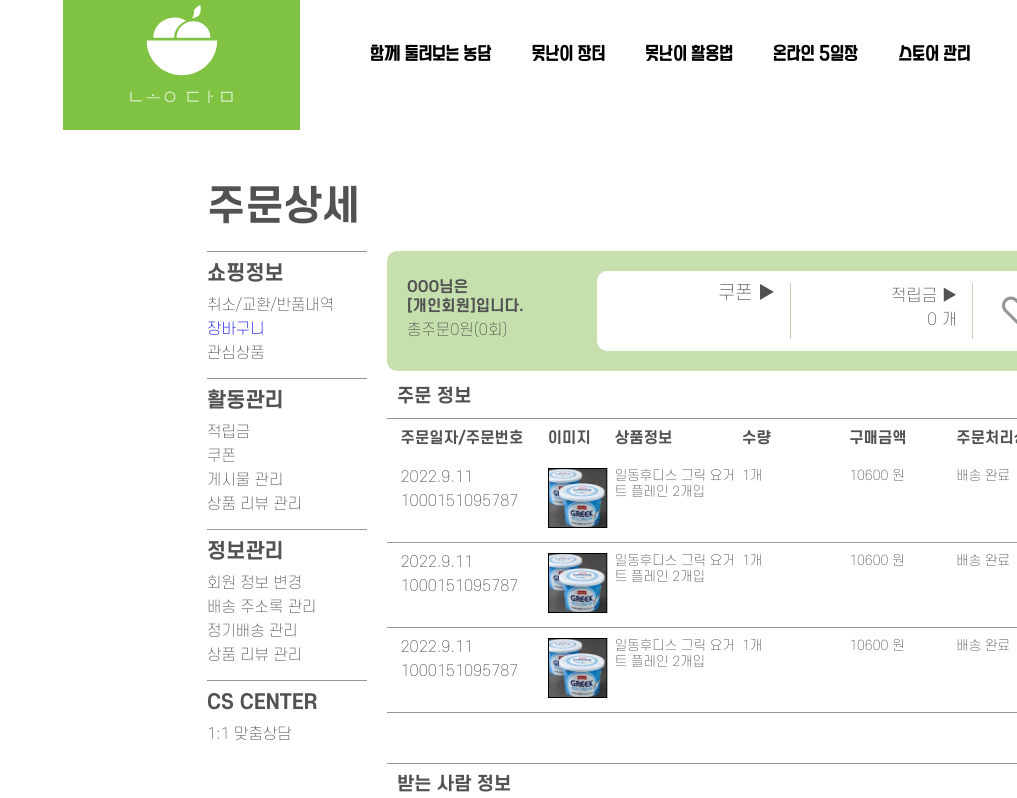
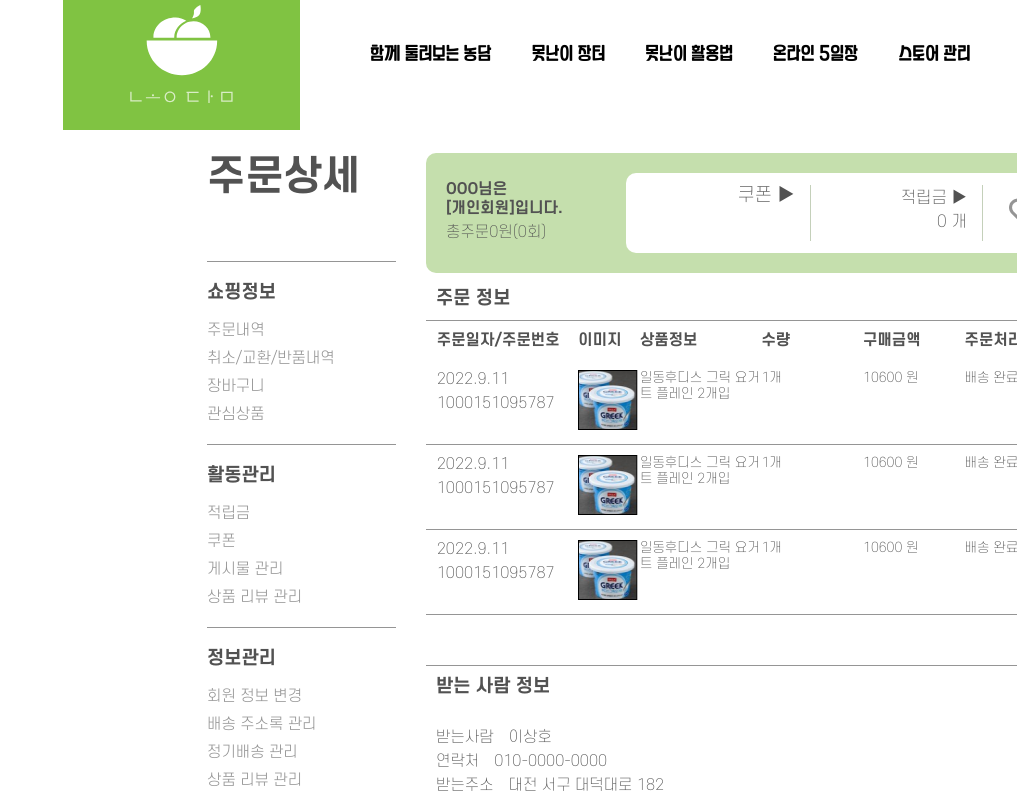
Before and after one commit to dlehdrb128/NongDam_Project, a React (Create React App) app in the folder frontend/: page /orderDetail in a window 1280 px wide. Shown: the top 798 px of the page, without its empty margins (263-1280 px from the left). Built offline with nearby package versions, Linux system fonts and the light colour scheme.

Commit message:
Theme update

```diff
--- a/frontend/src/Pages/MyPage/section/Mypagesec1.js
+++ b/frontend/src/Pages/MyPage/section/Mypagesec1.js
@@ -52,11 +52,11 @@ const Section1 = styled.section`
     }
   }
 `;
-const Mypagesec1 = () => {
+const Mypagesec1 = ({ Text }) => {
   return (
     <Section1>
       {/* 섹션1 타이틀 */}
-      <h1>마이페이지</h1>
+      <h1>{Text ? Text : "마이페이지"}</h1>
       <div>
         {/* 메뉴 콘텐츠 */}
         <div>
--- a/frontend/src/Pages/Order/OrderDetail.js
+++ b/frontend/src/Pages/Order/OrderDetail.js
@@ -1,9 +1,9 @@
 import React from "react";
 import OrderInfo from "../Order/OrderInfo";
-import Menu from "../Order/Menu";
 import OrderTitle from "./OrderTitle";
 import OrderPayment from "./OrderPaymentInfo";
 import OrderPerson from "./OrderPerson";
+import Mypagesec1 from "../MyPage/section/Mypagesec1";
 
 import { RsWrapper, Wrapper } from "../../Theme/common";
 
@@ -11,13 +11,9 @@ const OrderDetail = () => {
   return (
     <Wrapper>
       <RsWrapper>
-        <Wrapper ju={`start`} margin={`30px 0 20px 0`} fontFamily={`SCD-6`}>
-          주문상세
-        </Wrapper>
-
         <Wrapper>
           {/* 메뉴 */}
-          <Menu />
+          <Mypagesec1 Text={`주문상세`} />
 
           <Wrapper dir={`column`} ju={`flex-start`}>
             <Wrapper dir={`column`}>
@@ -28,8 +24,7 @@ const OrderDetail = () => {
                 ju={`flex-start`}
                 fontSize={`1.8rem`}
                 padding={`10px`}
-                fontFamily={`SCD-6`}
-              >
+                fontFamily={`SCD-6`}>
                 주문 정보
               </Wrapper>
             </Wrapper>
```
Also changed, not shown: 1 other file (tests, documents, lock files or other folders).
